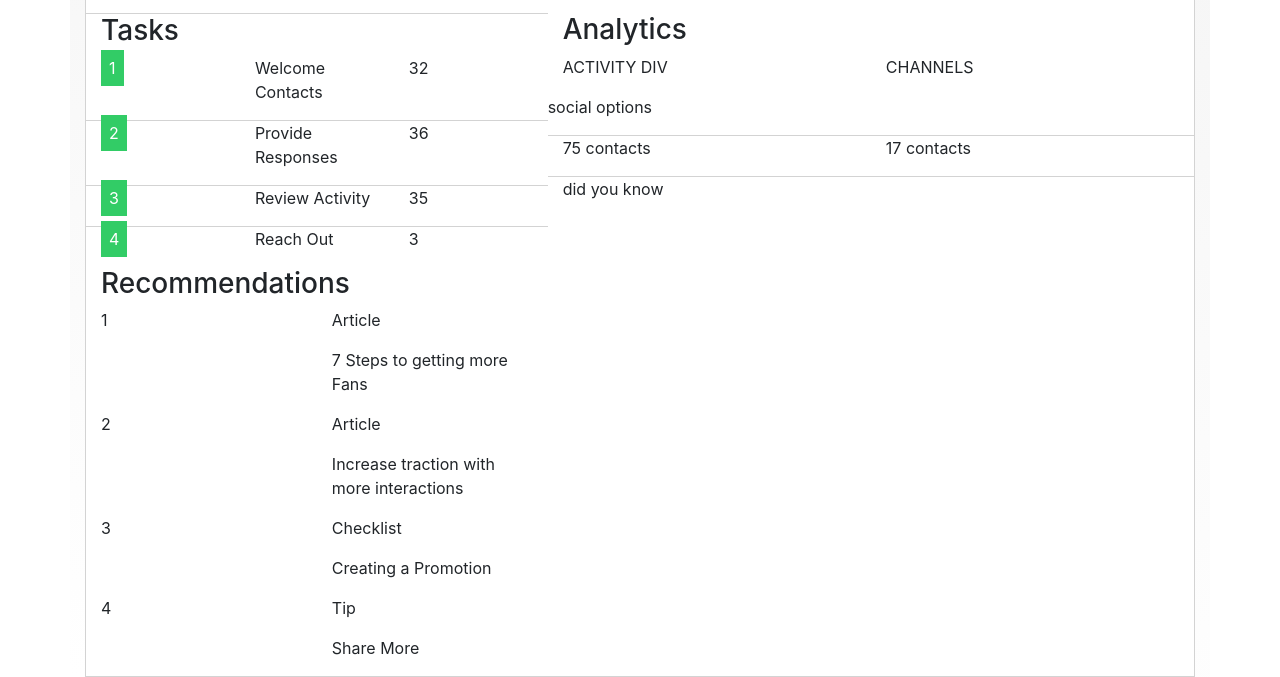
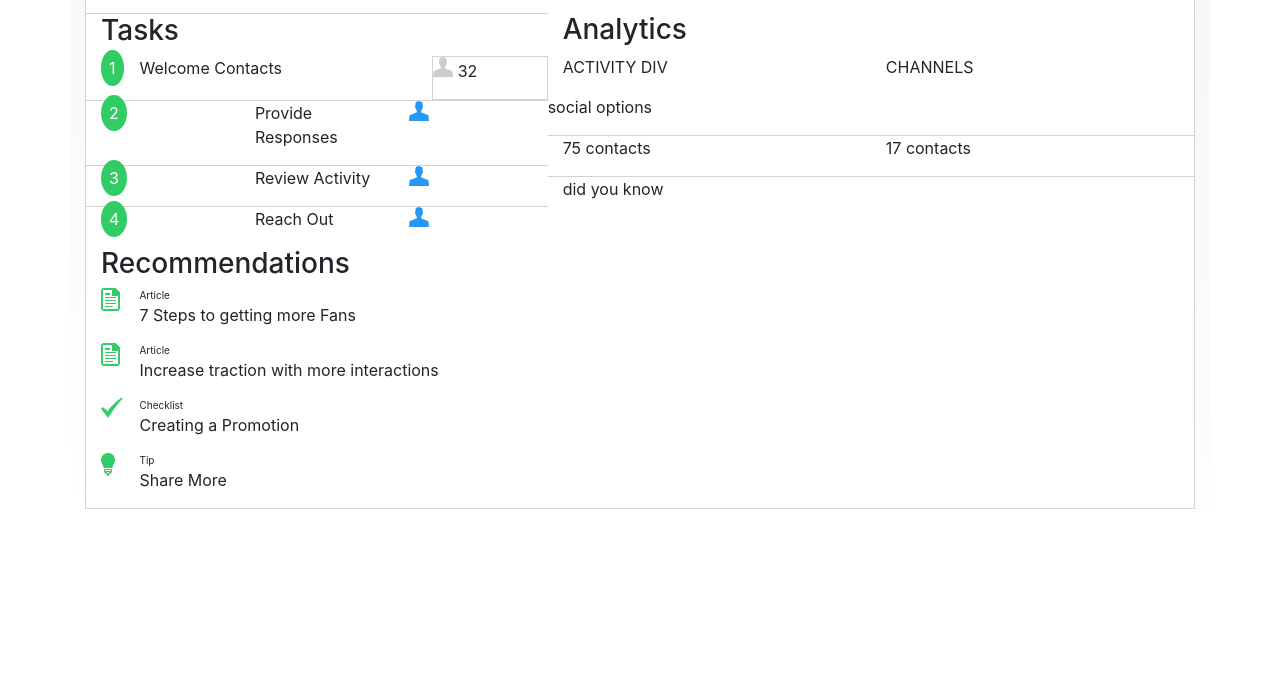
Before and after one commit to annamac7/CSS_Assignment, a plain HTML site: page index.html in a window 1280 px wide. Shown: the part 170-847 px from the top of the page. After the commit the page ends 800 px from the top, so only its background shows below. Drawn offline with nearby package versions, Linux system fonts and the light colour scheme.

Commit message:
new image sprites

```diff
--- a/css/styles.css
+++ b/css/styles.css
@@ -53,13 +53,38 @@
     background: url('../img/css_sprite.png') -165px -10px;
 }
 
+#bg-faded_icon {
+    width: 20px; height: 20px;
+    background: url('../img/css_sprites2.png') -52px -50px;
+}
+
+.bg-blue_icon {
+    width: 20px; height: 20px;
+    background: url('../img/css_sprites2.png') -52px -10px;
+}
+
+.bg-Icon__Article {
+    width: 19px; height: 23px;
+    background: url('../img/css_sprites2.png') -10px -50px;
+}
+
+.bg-Icon__Checklist {
+    width: 22px; height: 20px;
+    background: url('../img/css_sprites2.png') -10px -10px;
+}
+
+.bg-Icon__Tip {
+    width: 14px; height: 23px;
+    background: url('../img/css_sprites2.png') -92px -10px;
+}
+
 .dashboard-header {
   background: #32cc66;
   color: white;
   border-radius: 3px;
 }
 
-.body-container {
+.content-contain {
   background: rgb(246, 246, 246);
   background: linear-gradient(187deg, rgba(246, 246, 246, 1) 0%, rgba(255, 255, 255, 1) 100%);
 
@@ -76,10 +101,28 @@
   /* border: 1px lightgrey solid; */
 }
 
+.avitar {
+  display: inline;
+  border: 1px lightgrey solid;
+  padding: 0;
 
+}
+
+.avitar div, .avitar p{
+  display:inline-block;
+}
 
 .number {
   background-color: #32cc66;
   color: white;
   padding: 8px;
+  border-radius: 50%;
+  height: 10px;
+  width: 10px;
 }
+
+
+.tiny_text {
+  font-size: 10px;
+  margin: 0;
+}
--- a/index.html
+++ b/index.html
@@ -14,19 +14,20 @@
 <body>
   <!-- TOP NAV -->
   <div class="container-fluid menu">
-    <div class="row justify-content-end light-blue-bg">
+    <div class="row light-blue-bg">
       <ul class="nav">
-        <li class="nav-iteem">
+        <li class="nav-item">
           <h6>MINI of Raleigh</h6>
         </li>
-        <li class="nav-iteem">
+        <li class="nav-item">
           <!-- QUESTIONS -->
         </li>
-        <li class="nav-iteem">
+        <li class="nav-item">
           <!-- SETTINGS -->
         </li>
       </ul>
     </div>
+
 
     <!-- SECOND HALF OF HEADER -->
     <div class="row dark-blue justify-content-center">
@@ -70,7 +71,7 @@
     </div>
   </div>
   <!-- START OF BODY -->
-<div class="container body-container">
+  <div class="container content-contain">
     <div class="container body">
       <div class="row">
         <div class="column">
@@ -91,16 +92,19 @@
         <div class="col-5 greyborder">
           <h3>Tasks</h3>
           <div class="row">
-          <div class="col-sm">
+            <div class="col-1">
               <span class="number">1</span>
             </div>
-          <div class="col-sm">
+            <div class="col-8">
               <p>
                 Welcome Contacts
               </p>
             </div>
-          <div class="col-sm">
-            <span>32</span>
+            <div class="col-3 avitar">
+              <div id="bg-faded_icon"></div>
+              <p>
+                32
+              </p>
             </div>
           </div>
           <div class="row greyborder">
@@ -113,7 +117,7 @@
               </p>
             </div>
             <div class="col-sm">
-            <span>36</span>
+              <div class="bg-blue_icon"></div>
             </div>
           </div>
           <div class="row greyborder">
@@ -126,7 +130,7 @@
               </p>
             </div>
             <div class="col-sm">
-            <span>35</span>
+              <div class="bg-blue_icon"></div>
             </div>
           </div>
           <div class="row greyborder">
@@ -139,7 +143,7 @@
               </p>
             </div>
             <div class="col-sm">
-            <span>3</span>
+              <div class="bg-blue_icon"></div>
             </div>
           </div>
         </div>
@@ -186,11 +190,12 @@
         <div class="col-5">
           <h3>Recommendations</h3>
           <div class="row">
-          <div class="col-sm">
-          <span>1</span>
+            <div class="col-1">
+              <div class="bg-Icon__Article">
+              </div>
             </div>
             <div class="col-sm">
-            <p>
+              <p class="tiny_text">
                 Article
               </p>
               <p>
@@ -200,11 +205,12 @@
 
           </div>
           <div class="row">
-          <div class="col-sm">
-          <span>2</span>
+            <div class="col-1">
+              <div class="bg-Icon__Article">
+              </div>
             </div>
             <div class="col-sm">
-            <p>
+              <p class="tiny_text">
                 Article
               </p>
               <p>
@@ -213,11 +219,13 @@
             </div>
           </div>
           <div class="row">
-          <div class="col-sm">
-          <span>3</span>
+            <div class="col-1">
+              <div class="bg-Icon__Checklist">
+
+              </div>
             </div>
             <div class="col-sm">
-            <p>
+              <p class="tiny_text">
                 Checklist
               </p>
               <p>
@@ -226,16 +234,17 @@
             </div>
           </div>
           <div class="row">
-          <div class="col-sm">
-          <span>4</span>
+            <div class="col-1">
+              <div class="bg-Icon__Tip"></div>
                </div>
               <div class="col-sm">
-            <p>
+                <p class="tiny_text">
                   Tip
                 </p>
                 <p>
                   Share More
                 </p>
+              </div>
             </div>
           </div>
         </div>
```
Also changed, not shown: img/css_sprites2.png (added). Lines whose indentation alone changed are shown as unchanged.
